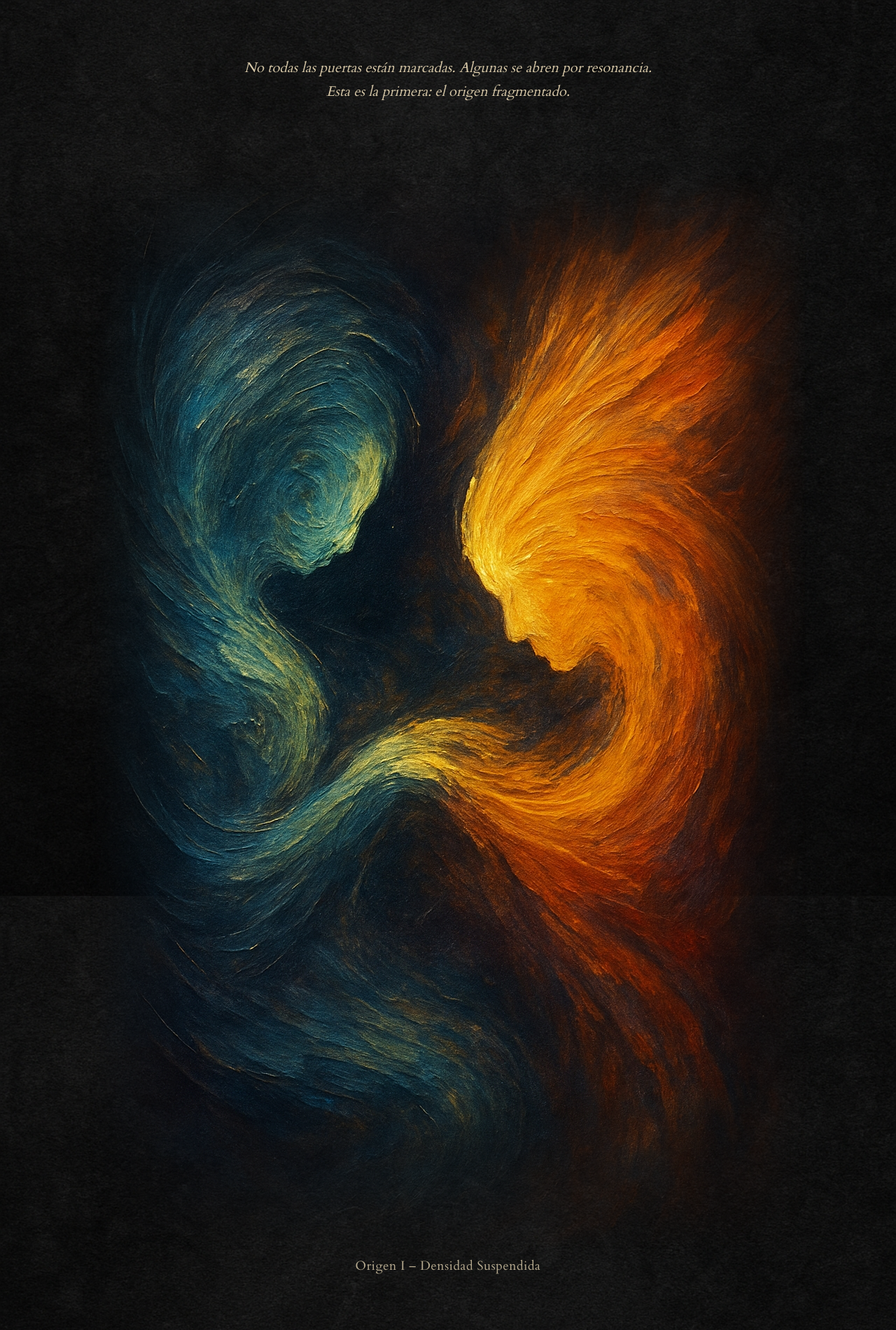
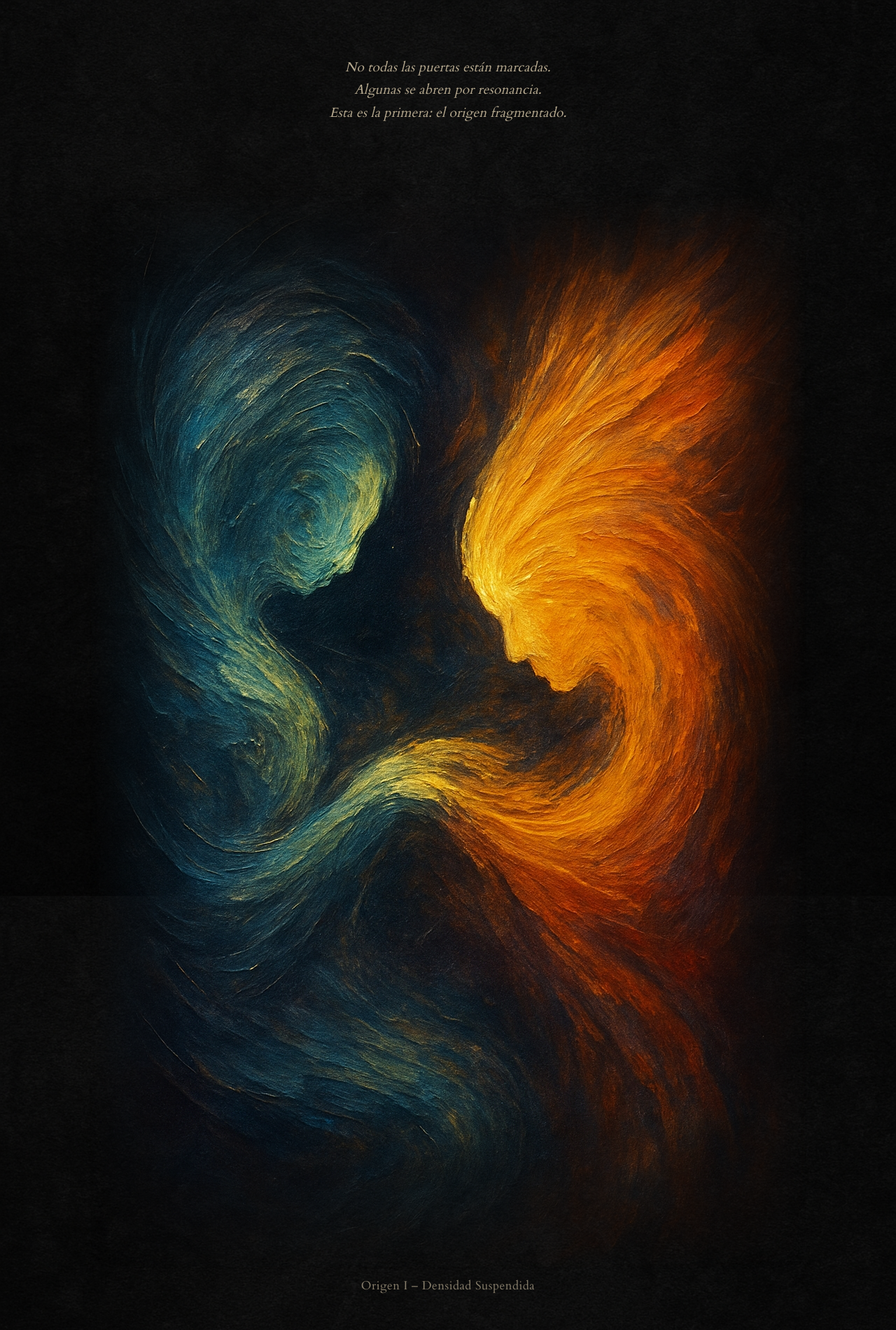
Before and after one commit to endoluis/soulfulspectres, a plain HTML site: page origen.html in a window 1280 px wide. Shown: the top 1900 px of the page at 70% size. Drawn offline with Linux system fonts and the light colour scheme.

Commit message:
Update origen.html

```diff
--- a/origen.html
+++ b/origen.html
@@ -1,32 +1,36 @@
 <!DOCTYPE html>
 <html lang="es">
 <head>
-  <meta charset="UTF-8">
-  <meta name="viewport" content="width=device-width, initial-scale=1.0">
+  <meta charset="UTF-8" />
+  <meta name="viewport" content="width=device-width, initial-scale=1.0" />
   <title>Origen – Soulful Spectres</title>
-  <link href="https://fonts.googleapis.com/css2?family=Cardo&display=swap" rel="stylesheet">
+  <link href="https://fonts.googleapis.com/css2?family=Cardo:wght@400;500&display=swap" rel="stylesheet" />
   <style>
     body {
       margin: 0;
       padding: 0;
       background-color: #000;
-      background-image: url('fondo-textura.jpg');
+      background-image:
+        linear-gradient(rgba(0, 0, 0, 0.35), rgba(0, 0, 0, 0.35)),
+        url('fondo-textura.jpg');
       background-size: cover;
       background-position: center;
       background-repeat: no-repeat;
       background-attachment: fixed;
-      color: #d7c8a8;
+      color: #b8ab91;
       font-family: 'Cardo', serif;
+      font-weight: 500;
       text-align: center;
     }
 
     .texto-inicio {
       padding: 20px;
-      font-size: 20px;
+      font-size: 19px;
       max-width: 600px;
       margin: 60px auto 30px auto;
       line-height: 1.7;
       font-style: italic;
+      letter-spacing: 0.2px;
     }
 
     .bloque-obra {
@@ -38,18 +42,17 @@
       max-width: 1024px;
       display: block;
       margin: 0 auto 12px auto;
-      /* Difuminado espectral más sutil desde todos los bordes */
       -webkit-mask-image:
-        linear-gradient(to top,    transparent 0%, black 15%),
+        linear-gradient(to top, transparent 0%, black 15%),
         linear-gradient(to bottom, transparent 0%, black 15%),
-        linear-gradient(to left,   transparent 0%, black 15%),
-        linear-gradient(to right,  transparent 0%, black 15%);
+        linear-gradient(to left, transparent 0%, black 15%),
+        linear-gradient(to right, transparent 0%, black 15%);
       -webkit-mask-composite: destination-in;
       mask-image:
-        linear-gradient(to top,    transparent 0%, black 15%),
+        linear-gradient(to top, transparent 0%, black 15%),
         linear-gradient(to bottom, transparent 0%, black 15%),
-        linear-gradient(to left,   transparent 0%, black 15%),
-        linear-gradient(to right,  transparent 0%, black 15%);
+        linear-gradient(to left, transparent 0%, black 15%),
+        linear-gradient(to right, transparent 0%, black 15%);
       mask-composite: intersect;
       mask-repeat: no-repeat;
       mask-position: center;
@@ -57,9 +60,9 @@
     }
 
     .titulo-obra {
-      font-size: 18px;
-      opacity: 0.85;
-      letter-spacing: 0.6px;
+      font-size: 17px;
+      opacity: 0.72;
+      letter-spacing: 0.5px;
       font-style: normal;
     }
 
@@ -77,33 +80,33 @@
 <body>
 
   <div class="texto-inicio">
-    No todas las puertas están marcadas.
-    Algunas se abren por resonancia.
+    No todas las puertas están marcadas.<br>
+    Algunas se abren por resonancia.<br>
     Esta es la primera: el origen fragmentado.
   </div>
 
   <div class="bloque-obra">
-    <img src="origen-1.jpg" alt="Origen 1" class="imagen-origen">
+    <img src="origen-1.jpg" alt="Origen 1" class="imagen-origen" />
     <div class="titulo-obra">Origen I – Densidad Suspendida</div>
   </div>
 
   <div class="bloque-obra">
-    <img src="origen-2.jpg" alt="Origen 2" class="imagen-origen">
+    <img src="origen-2.jpg" alt="Origen 2" class="imagen-origen" />
     <div class="titulo-obra">Origen II – Gestación Interior</div>
   </div>
 
   <div class="bloque-obra">
-    <img src="origen-3.jpg" alt="Origen 3" class="imagen-origen">
+    <img src="origen-3.jpg" alt="Origen 3" class="imagen-origen" />
     <div class="titulo-obra">Origen III – Fractura en Silencio</div>
   </div>
 
-  <!-- Botón simbólico logo.txt -->
+  <!-- Botón logo.txt -->
   <div style="margin: 100px auto 80px auto;">
     <a href="sistema.html" title="logo.txt">
       <img src="logo-soulfulspectres-btn.png" alt="logo.txt"
            style="width: 100px; opacity: 0.3; transition: opacity 0.3s ease;"
            onmouseover="this.style.opacity='0.8'"
-           onmouseout="this.style.opacity='0.3'">
+           onmouseout="this.style.opacity='0.3'" />
     </a>
   </div>
 
```
